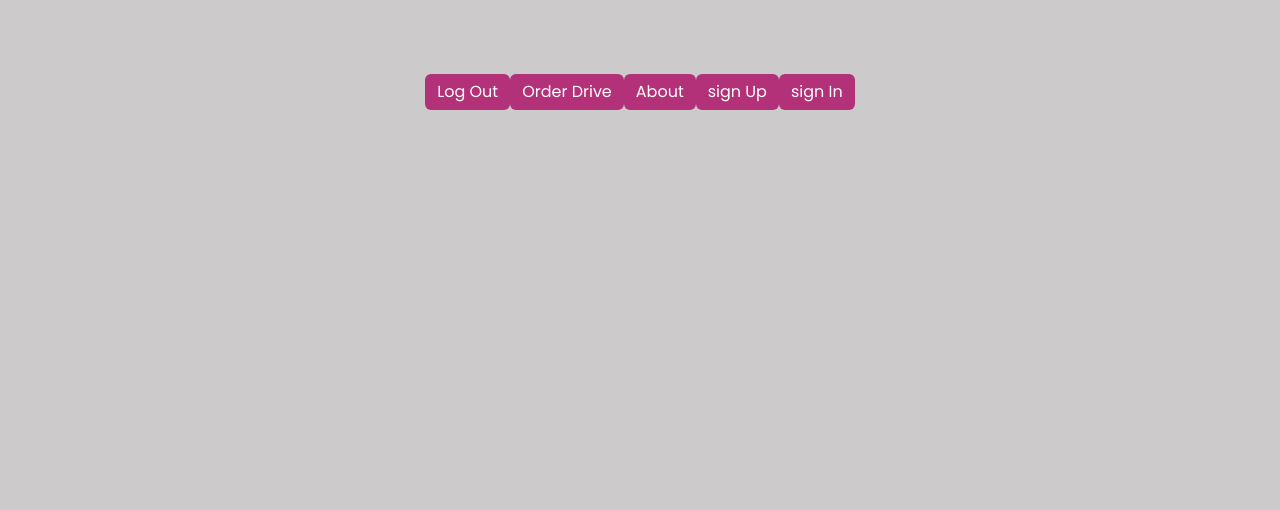
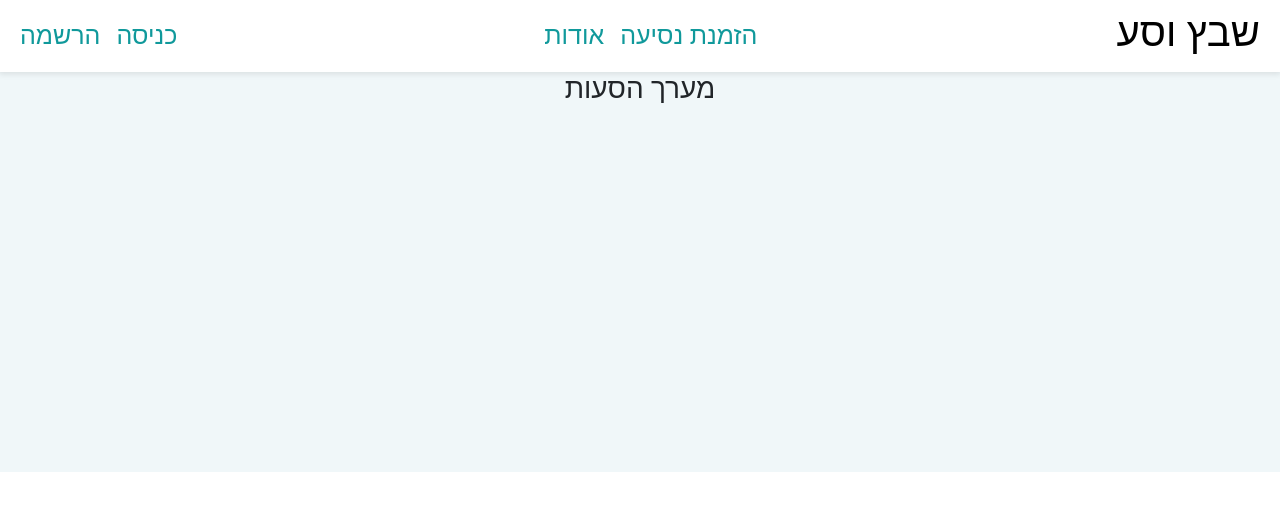
Before and after one commit to EfratRaichenberg/Shabetz_Vesa, a React (Create React App) app in the folder react/: page / in a window 1280 px wide. Shown: the top 510 px of the page. Built offline with nearby package versions, Linux system fonts and the light colour scheme.

Commit message:
fix style navBar etc

```diff
--- /dev/null
+++ b/react/src/components/navbar.js
@@ -0,0 +1,91 @@
+import React, { Fragment } from 'react';
+import { useNavigate } from "react-router-dom";
+import { Button } from 'react-bootstrap';
+//import { render } from 'https://cdn.skypack.dev/react-dom'
+//const ROOT_NODE = document.querySelector('#app')
+
+function Navbar() {
+    // const navigate = useNavigate();
+    // const handleClick = e => {
+    //     navigate("/" + e);
+    // }
+    return (
+
+        <nav className="navbar navbar-expand-lg navbar-light bg-white sticky-top">
+            <div className="container-fluid" dir="rtl">
+
+                <a className="navbar-brand p-0 me-2" href="/home">
+                    <h1>שבץ וסע</h1>
+                </a>
+
+
+                <div className="navber-brand d-flex align-self-center ">
+                    <div className="nav-item m-2">
+                        <a className="align-self-center" href="/orderDrive">
+                            הזמנת נסיעה
+                        </a>
+                    </div>
+                    <div className="nav-item m-2">
+                        <a className="align-self-center" href="/about">
+                            אודות
+                        </a>
+                    </div>
+                </div>
+
+                <div className="navber-brand d-flex align-self-center ">
+                    <div className="nav-item m-2">
+                        <a href="/signIn" className="notification">
+                            כניסה
+                        </a>
+                    </div>
+                    <div className="nav-item m-2">
+                        <a className="align-self-center" href="/signUp">
+                            הרשמה
+                        </a>
+                    </div>
+                </div>
+
+
+                {/* <div className="collapse navbar-collapse" id="navbarNavDropdown">
+                    <form className="navbar-item d-flex align-items-center input-group w-auto" dir="rtl">
+                        <input id="search-input" className="form-control lg-2" type="search" placeholder="חיפוש" ></input>
+                        <button className="btn" type="submit">לוגו חיפוש</button>
+                    </form>
+                    <ul className="navbar-nav">
+                        <li className="nav-item">
+                            <a className="navbar-brand  nav-link" href="/Products">רוצה לראות הכל</a>
+                        </li>
+                    </ul>
+
+
+                </div> */}
+            </div>
+
+        </nav>
+        // <div class="navbar">
+        //     <div className="container-fluid">
+        //         <a className="navbar-brand"> <h1>שבץ וסע</h1> </a>
+        //         <div className='navbar-brand d-flex align-self-center'>
+        //         <Button class="btn btn-primary m-3" onClick={() => handleClick('SignIn')}>
+        //             sign In
+        //         </Button>
+        //             <Button onClick={() => handleClick('SignUp')}>
+        //                 sign Up
+        //             </Button>
+        //             <Button onClick={() => handleClick('About')}>
+        //                 About
+        //             </Button>
+        //             <Button onClick={() => handleClick('OrderDrive')}>
+        //                 Order Drive
+        //             </Button>
+        //             <Button onClick={() => handleClick('LogOut')}>
+        //                 Log Out
+        //             </Button></div>
+
+        //     </div>
+        // </div>
+    );
+};
+
+//render(<HomePage />, ROOT_NODE)
+export default Navbar;
--- a/react/src/index.css
+++ b/react/src/index.css
@@ -1,15 +1,35 @@
 
 body {
+  direction: rtl !important;
   margin: 0;
-  font-family: -apple-system, BlinkMacSystemFont, 'Segoe UI', 'Roboto', 'Oxygen',
-    'Ubuntu', 'Cantarell', 'Fira Sans', 'Droid Sans', 'Helvetica Neue',
-    sans-serif;
+  font-family:'Segoe UI', Tahoma, Verdana, sans-serif !important;
   -webkit-font-smoothing: antialiased;
   -moz-osx-font-smoothing: grayscale;
-  direction:rtl;
+  overflow: auto;
+  background-color: white !important;
 }
 
 code {
   font-family: source-code-pro, Menlo, Monaco, Consolas, 'Courier New',
     monospace;
 }
+
+.parent{
+  background-color: white;
+}
+
+.nav-item a{
+  text-decoration: none;
+  color:#10999b;
+  font-size: 25px;
+}
+
+.nav-item a:hover{
+  text-decoration: none;
+  color:crimson;
+}
+
+.navbar{
+  position:fixed;
+  box-shadow: 0px 1px 6px 1px rgba(0,0,0,0.1);
+}
--- a/react/src/pages/HomePage.js
+++ b/react/src/pages/HomePage.js
@@ -3,34 +3,18 @@ import { useNavigate } from "react-router-dom";
 import { Button } from 'react-bootstrap';
 //import { render } from 'https://cdn.skypack.dev/react-dom'
 //const ROOT_NODE = document.querySelector('#app')
-
+import Navbar from '../components/navbar';
 function HomePage() {
-    const navigate = useNavigate();
-    const handleClick = e => {
-        navigate("/" + e);
-    }
+    // const navigate = useNavigate();
+    // const handleClick = e => {
+    //     navigate("/" + e);
+    // }
     return (
-        <div class="parent">
-            <div class="div1">
-                <Fragment>
-                    <Button onClick={() => handleClick('SignIn')}>
-                        sign In
-                    </Button>
-                    <Button onClick={() => handleClick('SignUp')}>
-                        sign Up
-                    </Button>
-                    <Button onClick={() => handleClick('About')}>
-                        About
-                    </Button>
-                    <Button onClick={() => handleClick('OrderDrive')}>
-                        Order Drive
-                    </Button>
-                    <Button onClick={() => handleClick('LogOut')}>
-                        Log Out
-                    </Button>
-                </Fragment>
+        <div>
+            <Navbar />
+            <div className='container-fluid pt-100' style={{ height: "400px", backgroundColor: "#f0f7f9" }}>
+                <h3>מערך הסעות</h3>
             </div>
-            <div class="div2"> </div>
         </div>
     );
 };
--- a/react/src/pages/OrderDrive.js
+++ b/react/src/pages/OrderDrive.js
@@ -4,7 +4,10 @@ import axios from 'axios';
 
 function OrderDrive() {
     const [passengerState, setPassengerState] = useState(
-        { Hour: '' }
+        {
+            Hour: '',
+            Hospital: ''
+        }
     );
 
     const handleSubmit = (event) => {
@@ -24,12 +27,20 @@ function OrderDrive() {
                 <div class="form-holder">
                     <div class="form-content">
                         <div class="form-items">
-                            <h3>אני רוצה לנסוע ב</h3>
+
                             <form class="requires-validation" novalidate onSubmit={handleSubmit}>
-
+                                <h3>מתי נוסעים:</h3>
                                 <div class="col-md-12">
                                     <input class="form-control" type="text" name="name" placeholder="שעת נסיעה" required value={passengerState.Hour}
                                         onChange={(e) => setPassengerState({ ...passengerState, Hour: e.target.value })} />
+                                    <div class="valid-feedback">Username field is valid!</div>
+                                    <div class="invalid-feedback">Username field cannot be blank!</div>
+                                </div>
+                                <br></br>
+                                <h3>לאן:</h3>
+                                <div class="col-md-12">
+                                    <input class="form-control" type="text" name="name" placeholder="בית חולים " required value={passengerState.Hospital}
+                                        onChange={(e) => setPassengerState({ ...passengerState, Hospital: e.target.value })} />
                                     <div class="valid-feedback">Username field is valid!</div>
                                     <div class="invalid-feedback">Username field cannot be blank!</div>
                                 </div>
--- a/react/src/pages/SignIn.js
+++ b/react/src/pages/SignIn.js
@@ -8,26 +8,25 @@ function SignIn() {
     const [navigateTo, setNavigateTo] = useState(false)
     const [passengerState, setPassengerState] = useState(
         {
-            userName: '',
-            password: ''
+            Name: '',
+            Password: ''
         }
     );
     const navigate = useNavigate();
 
     const handleSubmit = (event) => {
         event.preventDefault();
-        axios.get(`http://localhost:3001/passenger/signIn`, passengerState)
+        axios.get(`http://localhost:3001/passenger/signIn`, { "Name": passengerState.Name, "Password": passengerState.Password })
             .then(response => {
                 if (response.status === 200) {
                     setNavigateTo(true)
-
                 }
             })
             .catch(err => console.warn(err));
         alert("check passed");
     };
     if (navigateTo) {
-        navigate('/MyComp');
+        navigate('/PassengerZone');
     }
     return (
 
@@ -40,13 +39,15 @@ function SignIn() {
                             <form class="requires-validation" novalidate>
 
                                 <div class="col-md-12">
-                                    <input class="form-control" type="text" name="name" placeholder="שם מלא" required />
+                                    <input class="form-control" type="text" name="name" placeholder="שם מלא" required value={passengerState.Name}
+                                        onChange={(e) => setPassengerState({ ...passengerState, Name: e.target.value })} />
                                     <div class="valid-feedback">Username field is valid!</div>
                                     <div class="invalid-feedback">Username field cannot be blank!</div>
                                 </div>
 
                                 <div class="col-md-12">
-                                    <input class="form-control" type="password" name="password" placeholder="סיסמא" required />
+                                    <input class="form-control" type="password" name="password" placeholder="סיסמא" required value={passengerState.Password}
+                                        onChange={(e) => setPassengerState({ ...passengerState, Password: e.target.value })} />
                                     <div class="valid-feedback">Password field is valid!</div>
                                     <div class="invalid-feedback">Password field cannot be blank!</div>
                                 </div>
--- a/react/src/style/form.css
+++ b/react/src/style/form.css
@@ -12,8 +12,8 @@
 html, body {
     height: 100%;
     background-color: #cccaca;
-    /* overflow: hidden; */
-    overflow: auto;
+    overflow: hidden;
+    /* overflow: auto; */
 
 }
 
@@ -44,7 +44,9 @@ html, body {
 }
 
 .form-content .form-items {
-    border: 3px solid #b33178;
+    background-color:#e8debf;
+    box-shadow: 0px 1px 6px 1px rgb(4 5 8 /10%);
+    border: none;
     padding: 40px;
     display: inline-block;
     width: 100%;
@@ -52,14 +54,12 @@ html, body {
     -webkit-border-radius: 10px;
     -moz-border-radius: 10px;
     border-radius: 10px;
-    text-align: left;
     -webkit-transition: all 0.4s ease;
     transition: all 0.4s ease;
 }
 
 .form-content h3 {
     color: #b33178;
-    text-align: left;
     font-size: 28px;
     font-weight: 600;
     margin-bottom: 5px;
@@ -73,7 +73,6 @@ html, body {
 
 .form-content p {
     color: #b33178;
-    text-align: left;
     font-size: 17px;
     font-weight: 300;
     line-height: 20px;
@@ -84,13 +83,13 @@ html, body {
 
 .form-content label, .was-validated .form-check-input:invalid~.form-check-label, .was-validated .form-check-input:valid~.form-check-label{
     color: #b33178;
+    float: left;
 }
 
 .form-content input[type=text], .form-content input[type=password], .form-content input[type=email],
  .form-content input[type=phone], .form-content input[type=time], .form-content select {
     width: 100%;
     padding: 9px 20px;
-    text-align: left;
     border: 0;
     outline: 0;
     border-radius: 6px;
@@ -101,6 +100,7 @@ html, body {
     -webkit-transition: all 0.3s ease;
     transition: all 0.3s ease;
     margin-top: 16px;
+    border: none;
 
 }
 
@@ -126,7 +126,6 @@ html, body {
     width: 100%;
     padding: 8px 20px;
     border-radius: 6px;
-    text-align: left;
     background-color: #10999b;
     border: 0;
     font-size: 15px;
```
Also changed, not shown: react/src/pages/SignUp.js (+11 -86 lines).
